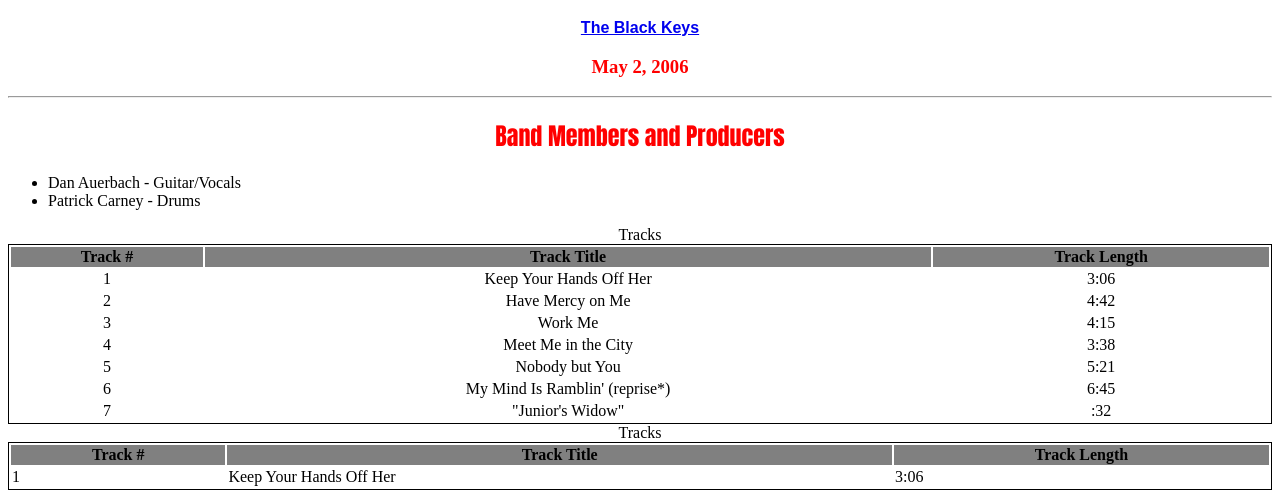
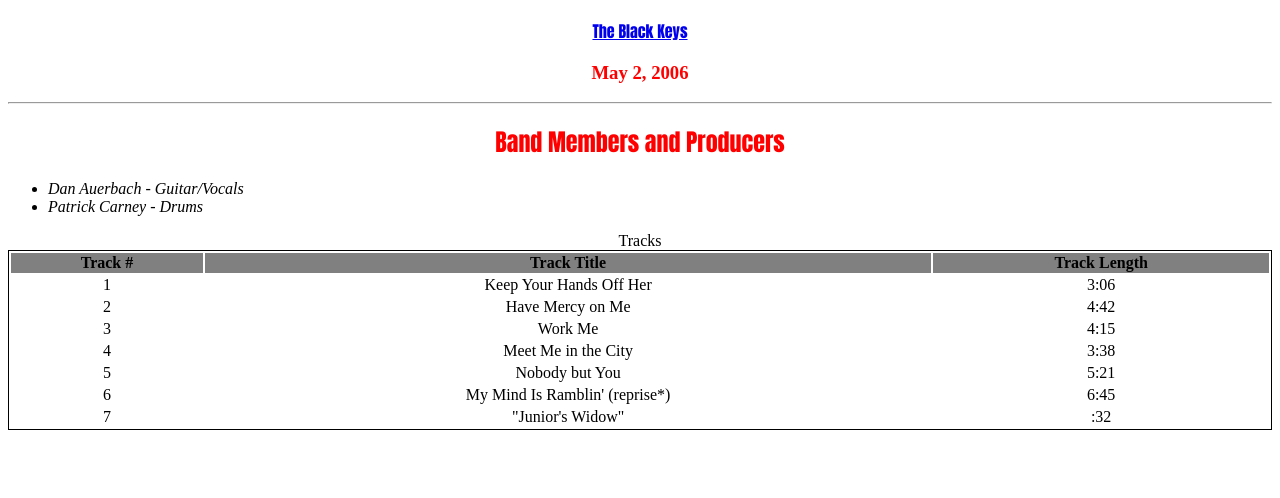
Before and after one commit to Btreboni/SoftwareGuild, a plain HTML site: page Album Styles.html in a window 1280 px wide. Shown: the part 385-883 px from the top of the page. After the commit the page ends 823 px from the top, so only its background shows below. Drawn offline with Linux system fonts and the light colour scheme.

Commit message:
Album Styles.html

```diff
--- a/Album Styles.html
+++ b/Album Styles.html
@@ -1,14 +1,7 @@
 <!DOCTYPE html>
 <html>
 <head>
-	<style type="text/css">
-		.linkText {
-			font-family: arial;
-			font-size: 16px;
-			font-weight: bold;
-		}
 		<!--http://www.inmotionhosting.com/support/edu/website-design/using-css/linking-your-css-to-your-website-->
-	</style>
 
 	<!-- External stylesheet import -->
 	<link rel="stylesheet" type="text/css" href="Album Styles.css">
@@ -42,8 +35,8 @@
 			<h2>Band Members and Producers</h2>
 		</center>
 		<ul style="list-style-type: disc;">
-			<li>Dan Auerbach - Guitar/Vocals</li>
-			<li>Patrick Carney - Drums</li>
+			<li><i>Dan Auerbach - Guitar/Vocals</i></li>
+			<li><i>Patrick Carney - Drums</i></li>
 		</ul>
 	</div>
 	<div>
@@ -95,53 +88,6 @@
 				<td>:32</td>
 			</tr>
 		</table>
-
-		<table id="table2" class="albumTable">
-			<caption>Tracks</caption>
-			<tr>
-				<th>Track #</th>
-				<th>Track Title</th>
-				<th>Track Length</th>
-			</tr>
-			<tr>
-				<td>1</td>
-				<td>Keep Your Hands Off Her</td>
-				<td>3:06</td>
-			</tr>
-			<!-- This is the most specific that you can get.
-			This is overriding the td {} CSS in Album Styles.css file we're importing above
-			This is overriding the #table2 td {} CSS in Album Styles.css file we're importing above
-			<tr>
-				<td style="text-align: center">2</td>
-				<td style="text-align: center">Have Mercy on Me</td>
-				<td style="text-align: center">4:42</td>
-			</tr>
-			<tr>
-				<td>3</td>
-				<td>Work Me</td>
-				<td>4:15</td>
-			</tr>
-			<tr>
-				<td>4</td>
-				<td>Meet Me in the City</td>
-				<td>3:38</td>
-			</tr>
-			<tr>
-				<td>5</td>
-				<td>Nobody but You</td>
-				<td>5:21</td>
-			</tr>
-			<tr>
-				<td>6</td>
-				<td>My Mind Is Ramblin' (reprise*)</td>
-				<td>6:45</td>
-			</tr>
-			<tr>
-				<td>7</td>
-				<td>"Junior's Widow"</td>
-				<td>:32</td>
-			</tr>
-		</table>
 	</div>
 	</body>
 </html>
```
